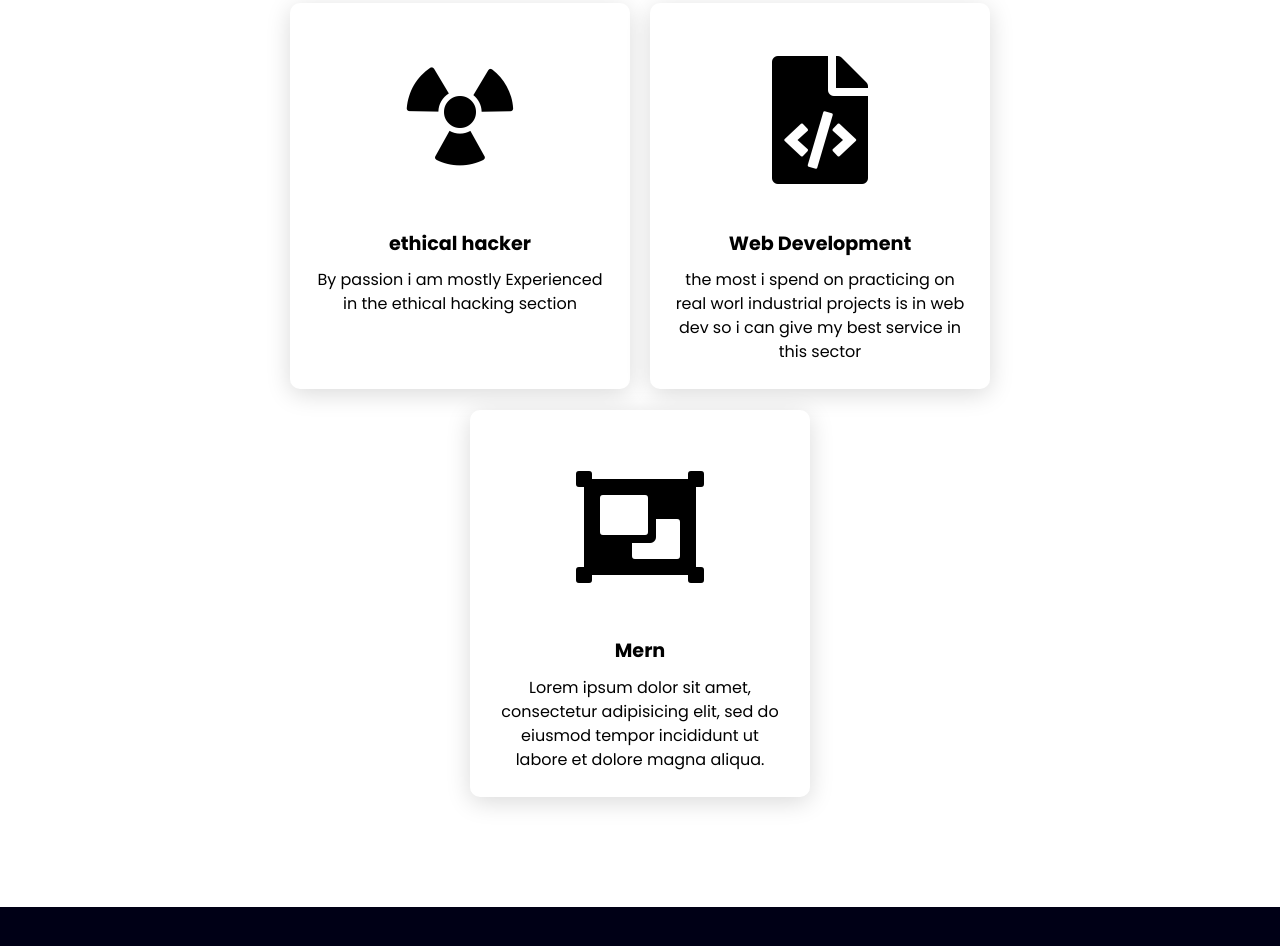
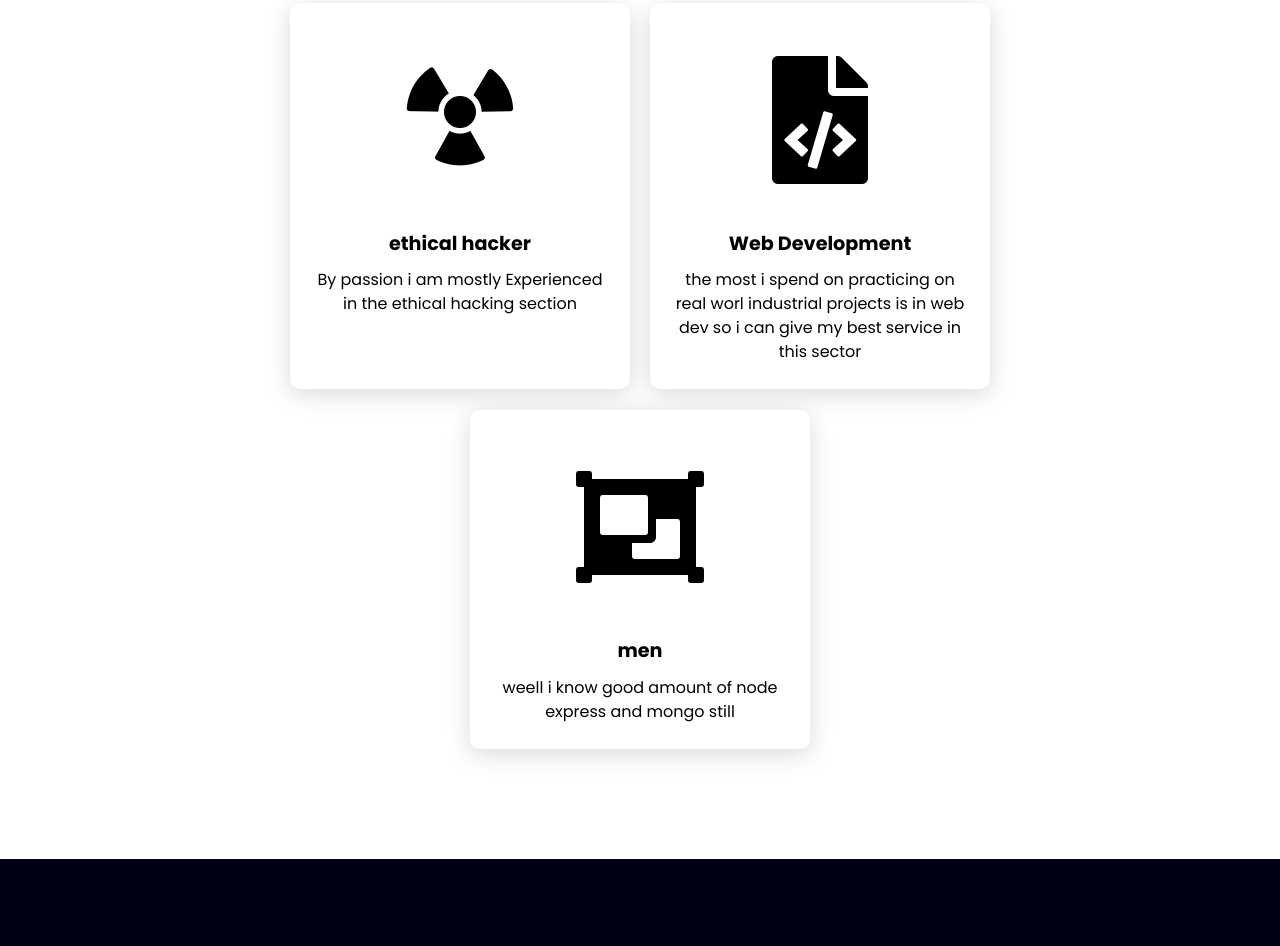
Before and after one commit to kabenari/portfoliomain, a website: page index.html in a window 1280 px wide. Shown: the part 2531-3477 px from the top of the page. Drawn offline with nearby package versions, Linux system fonts and the light colour scheme.

Commit message:
Update index.html

```diff
--- a/index.html
+++ b/index.html
@@ -61,7 +61,7 @@
         </div>
         <div class="column col-right reveal">
           <h2 class="content-title"><span></span></h2>
-          <p class="paragraph-text">Well , i am a web Developer mainly focused on back nd and also an ethical hacker by passion and profession currently working on cryptogrpahy i like to learn new languages like russina, german etc and also to read books im also currently participating in open source contributions in hacketoberfest and GSOC our team is  also selected for zinal level sih competition and we are giving our best to perform bst in that </p>
+          <p class="paragraph-text">Well , i am a web Developer mainly focused on back nd and also an ethical hacker by passion and profession currently working on cryptogrpahy i like to learn new languages like russian, german etc and also to read books im also currently participating in open source contributions in hacketoberfest and our team is  also selected for sih competition and we are going to give our best to perform best in that </p>
           <a href="#" class="btn">See More</a>
         </div>
       </div>
@@ -140,8 +140,8 @@
             <i class="fas fa-object-group"></i>
           </div>
           <div class="info">
-            <h3>Mern</h3>
-            <p>Lorem ipsum dolor sit amet, consectetur adipisicing elit, sed do eiusmod tempor incididunt ut labore et dolore magna aliqua.</p>
+            <h3>men</h3>
+            <p>weell i know good amount of node express and mongo still</p>
           </div>
         </div>
       </div>
```
